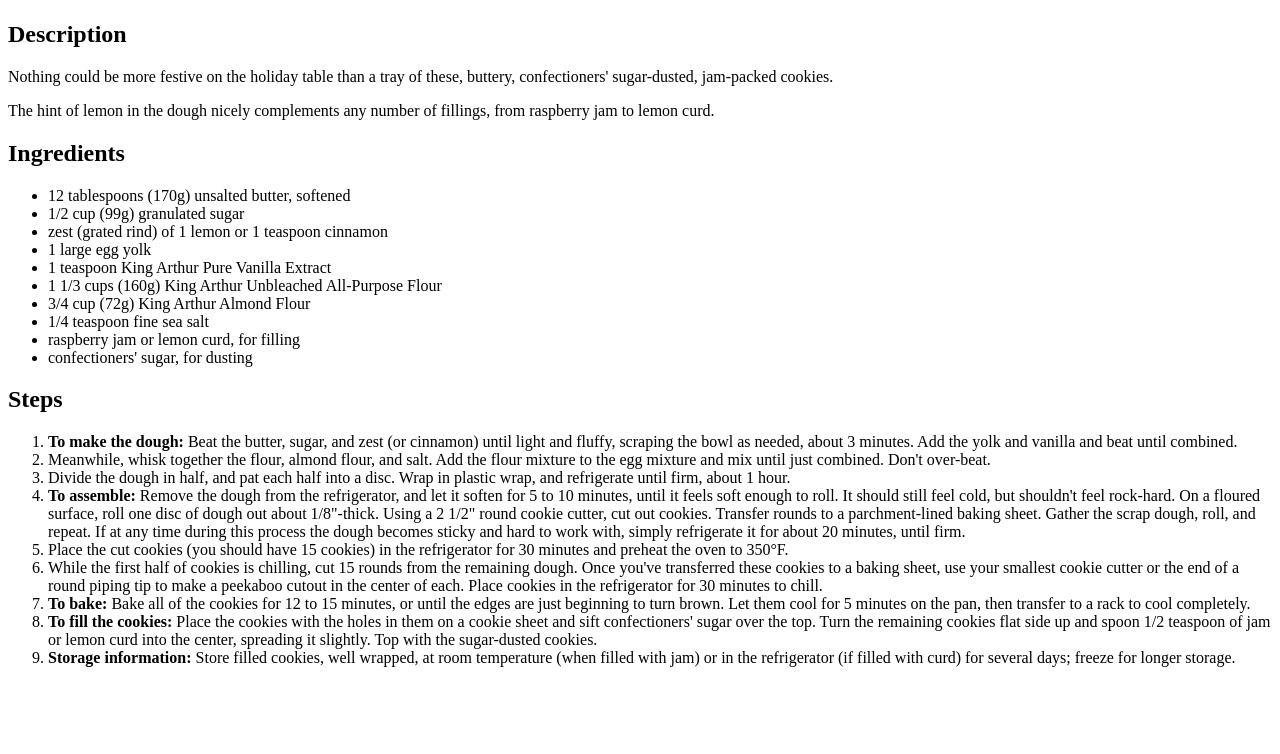
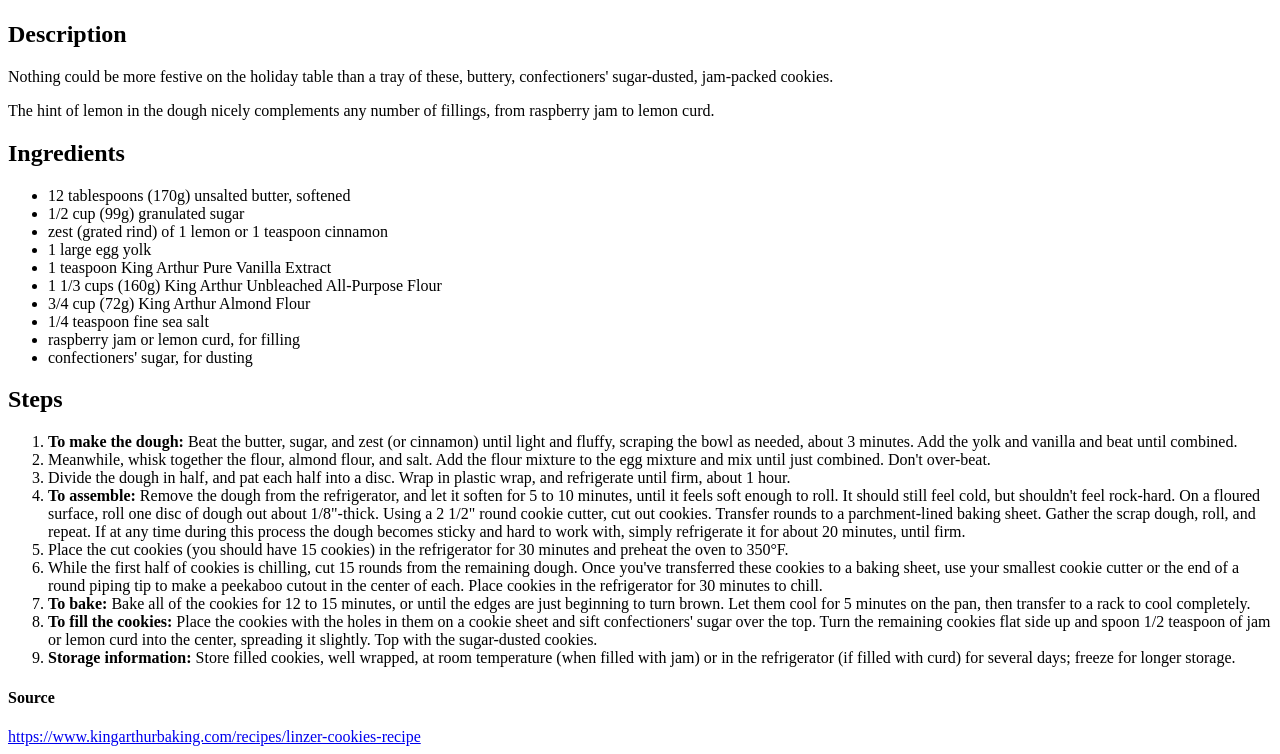
Before and after one commit to TaxiKab119/odin_recipes, a plain HTML site: page recipes/linzercookies.html in a window 1280 px wide. Shown: the part 553-1307 px from the top of the page. Before the commit the page ends 1236 px from the top, so only its background shows below. Drawn offline with Linux system fonts and the light colour scheme.

Commit message:
Add source for linzer recipe

```diff
--- a/recipes/linzercookies.html
+++ b/recipes/linzercookies.html
@@ -44,8 +44,12 @@
             <li><strong>Storage information:</strong> Store filled cookies, well wrapped, at room temperature (when filled with jam) or in the refrigerator (if filled with curd) for several days; freeze for longer storage. </li>
         </ol>
 
+
+
+
     </p>
-
+    <h4>Source</h4>
+    <a href = "https://www.kingarthurbaking.com/recipes/linzer-cookies-recipe">https://www.kingarthurbaking.com/recipes/linzer-cookies-recipe</a>
 
 </body>
 </html>
```
